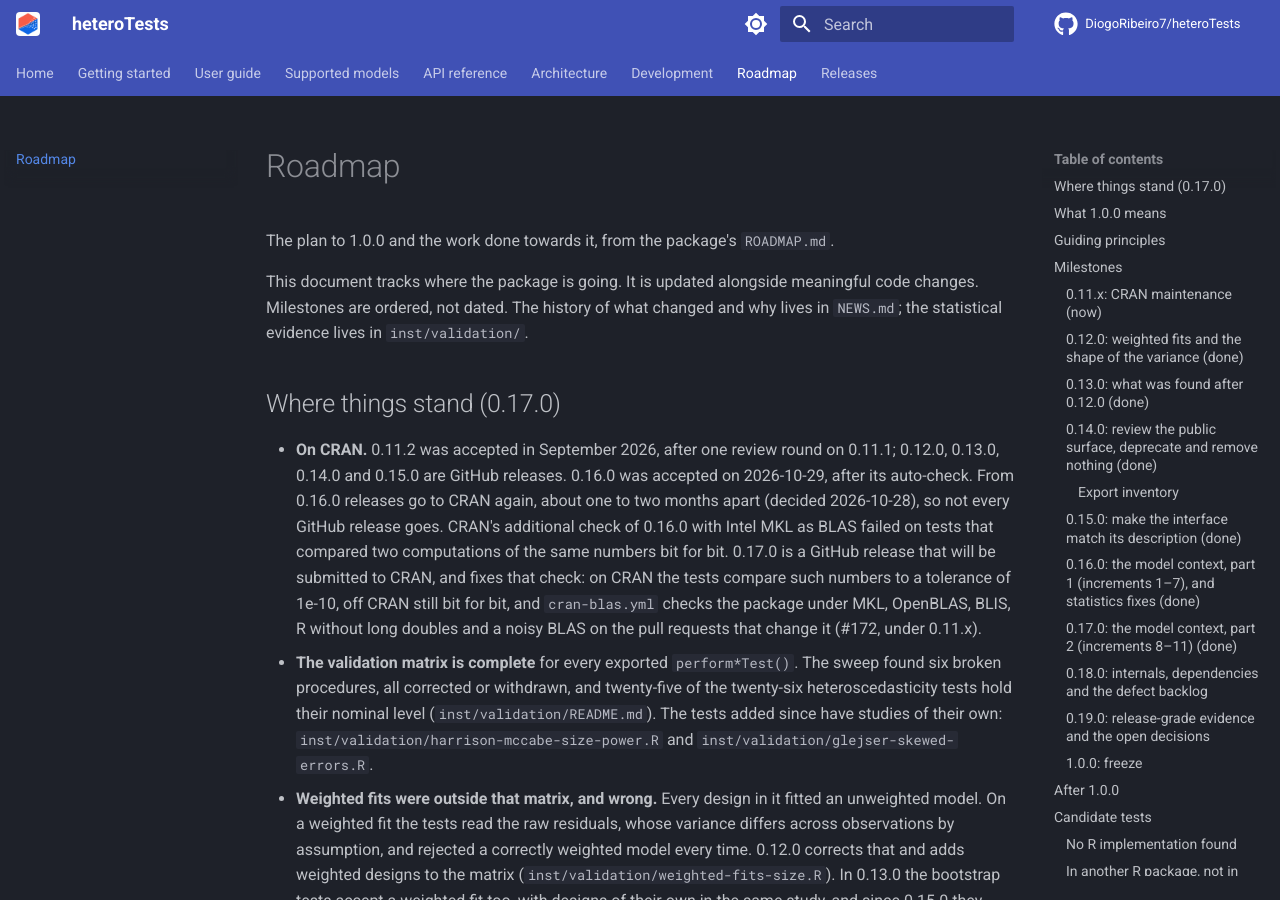
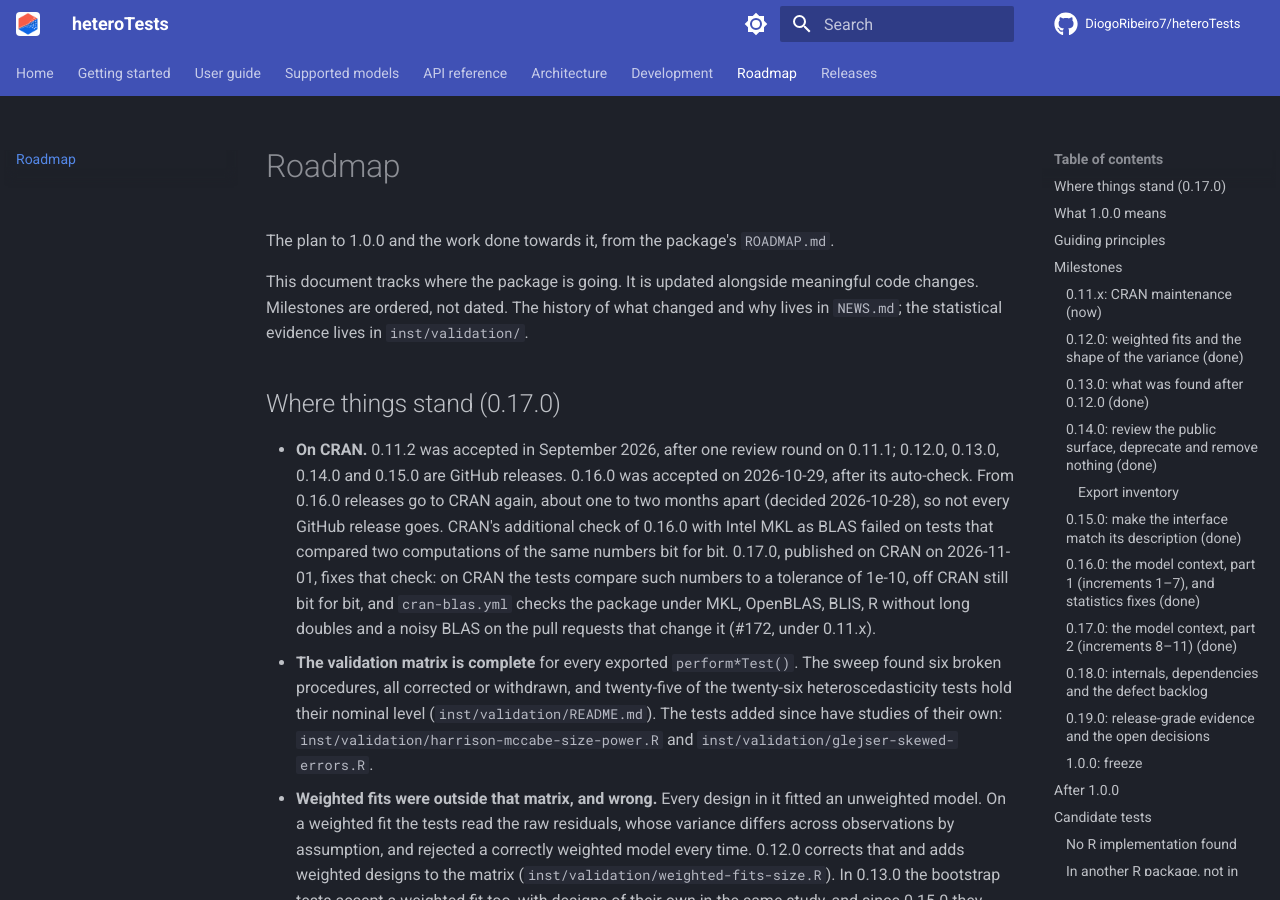
Before and after one commit to DiogoRibeiro7/heteroTests, an MkDocs documentation site: the page built from docs/roadmap.md, in a window 1280 px wide and 900 px high. Built offline with MkDocs 1.6.1 and Material for MkDocs 9.7.7, drawn with Linux system fonts in a browser that asks for light colours; comment, search, counter and statistics services are not loaded; some of the changed text lies outside the part shown.

Commit message:
Give Fligner's co-author his first name in inst/CITATION, and say that 0.17.0 is on CRAN
inst/CITATION named him Thomas J. Killeen; Crossref and the article in
JASA 71 give Timothy J. Killeen. The help pages give the initials only.
Recorded with the DOI of Szroeter (1978) under 0.18.0.

ROADMAP's "Where things stand" said that 0.17.0 would be submitted to
CRAN; it was published there on 2026-11-01.

```diff
--- a/docs/roadmap.md
+++ b/docs/roadmap.md
@@ -17,8 +17,8 @@
     CRAN again, about one to two months apart (decided 2026-10-28), so not
     every GitHub release goes. CRAN's additional check of 0.16.0 with Intel MKL
     as BLAS failed on tests that compared two computations of the same numbers
-    bit for bit. 0.17.0 is a GitHub release that will be submitted to CRAN, and
-    fixes that check: on CRAN the tests compare such numbers to a tolerance of
+    bit for bit. 0.17.0, published on CRAN on 2026-11-01, fixes that check: on
+    CRAN the tests compare such numbers to a tolerance of
     1e-10, off CRAN still bit for bit, and `cran-blas.yml` checks the package
     under MKL, OpenBLAS, BLIS, R without long doubles and a noisy BLAS on the
     pull requests that change it (#172, under 0.11.x).
```
Also changed, not shown: other parts of docs/roadmap.md (+4 -1 lines), ROADMAP.md (+6 -3 lines), 1 other file.
